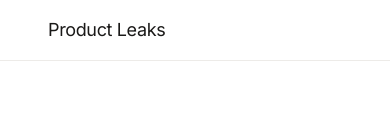
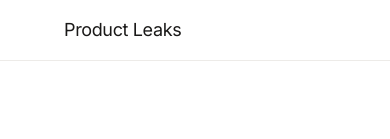
Before and after one commit to cecil-aqua-jones/PM-Interview-Bank, a Next.js app: page /success in a window 390 px wide. Shown: the top 139 px of the page. Built offline with nearby package versions, Linux system fonts and the light colour scheme; grey boxes are pictures that could not be loaded.

Commit message:
Update header styles for mobile responsiveness
- Adjust padding and gap for .header-inner in mobile view
- Modify button padding and font size for .header-inner .btn to enhance usability on smaller screens
- Ensure flex-shrink property is set for buttons to maintain layout integrity

```diff
--- a/app/globals.css
+++ b/app/globals.css
@@ -92,13 +92,14 @@ a {
 
 @media (max-width: 480px) {
   .header-inner {
-    padding: 12px 0;
-    gap: 12px;
+    padding: 12px 16px;
+    gap: 8px;
   }
 
   .header-inner .btn {
-    padding: 10px 16px;
-    font-size: 13px;
+    padding: 8px 14px;
+    font-size: 12px;
+    flex-shrink: 0;
   }
 }
 
```
